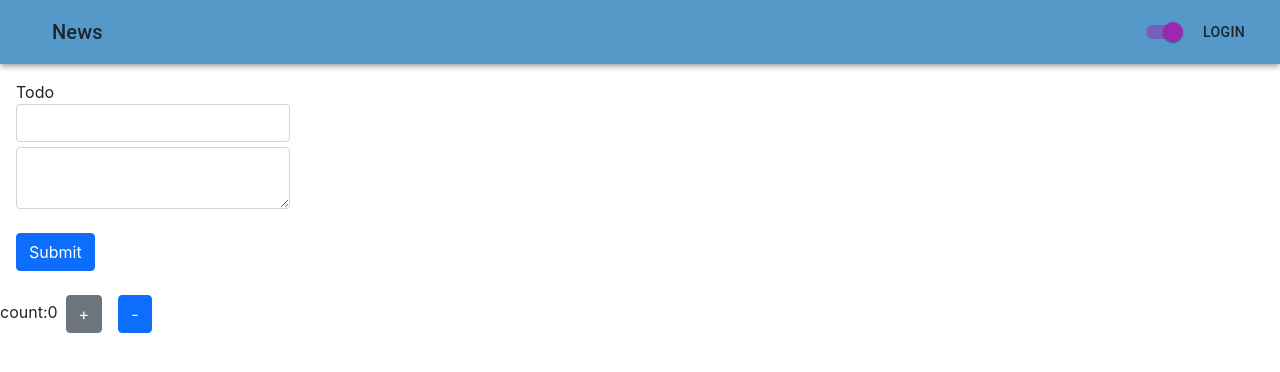
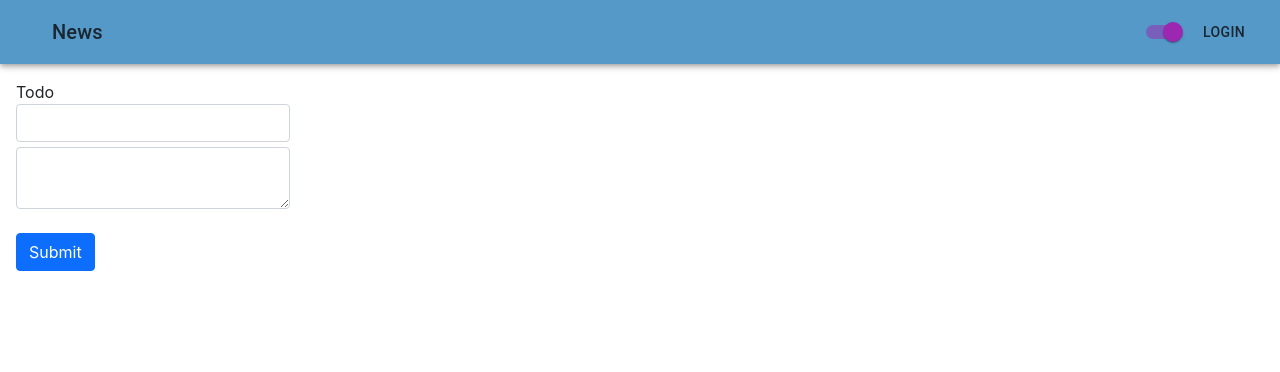
Before and after one commit to ranoaritsiky/ARCDEVELOPMENT, a React (Create React App) app: page / in a window 1280 px wide. Shown: the top 372 px of the page. Built offline with nearby package versions, Linux system fonts and the light colour scheme.

Commit message:
remove counter

```diff
--- a/src/App.js
+++ b/src/App.js
@@ -2,7 +2,6 @@ import {useState} from 'react'
 
 import NavBar from "./components/Header/Header";
 import TodoMain from "./components/Todo/TodoMain";
-import Counter from "./components/Count/Index.js";
 
 // import context
 import { themeContext } from "./contexts/themeContext";
@@ -33,7 +32,6 @@ function App() {
       <themeContext.Provider value={{state:theme,setState:changeTheme}} >
         <NavBar />
         <TodoMain />
-        <Counter />
       </themeContext.Provider>
     </div>
   );
```
